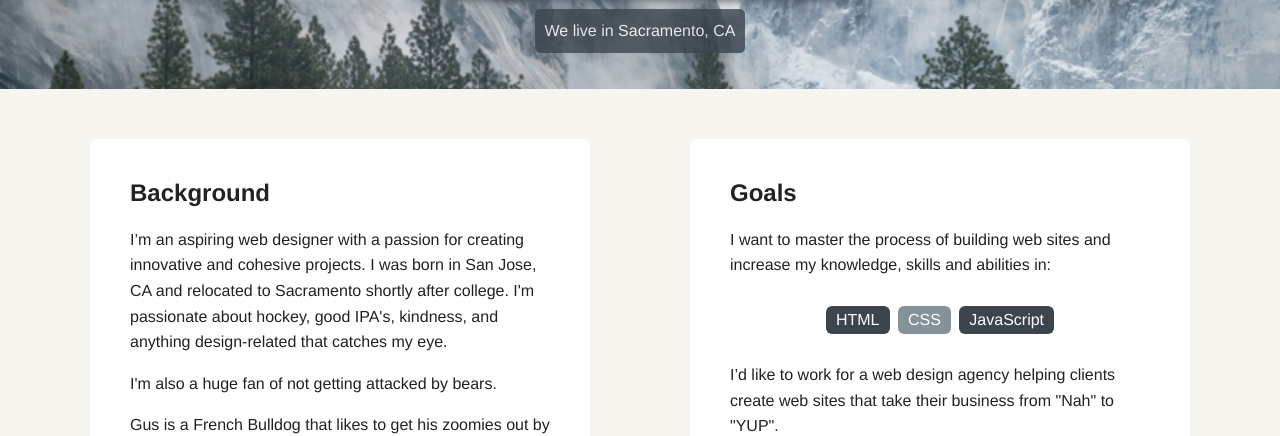
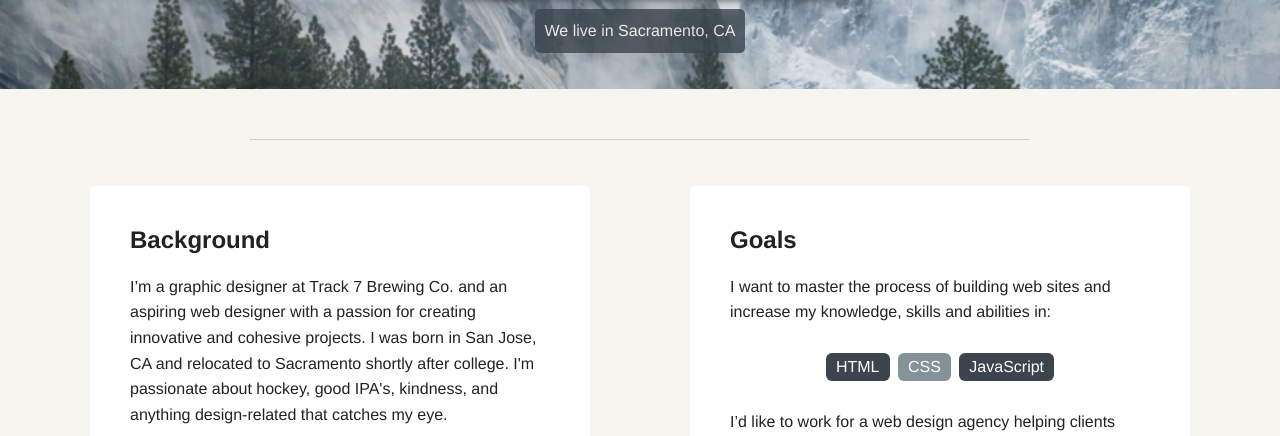
Before and after one commit to ethridgemitch/Techdegree-Project-1, a plain HTML site: page index.html in a window 1280 px wide. Shown: the part 381-817 px from the top of the page. Drawn offline with Linux system fonts and the light colour scheme; a web font is replaced by a local one.

Commit message:
Added Horizontal Lines + Edited Text

```diff
--- a/index.html
+++ b/index.html
@@ -22,10 +22,12 @@
       <p class="tag location">We live in Sacramento, CA</p>
     </header>
 
+<hr class=line>
+
     <main class="flex">
       <div class="card">
         <h2>Background</h2>
-        <p>I’m an aspiring web designer with a passion for creating innovative and cohesive projects. I was born in San Jose, CA and relocated to Sacramento shortly after college. I'm passionate about hockey, good IPA's, kindness, and anything design-related that catches my eye. </p>
+        <p>I’m a graphic designer at Track 7 Brewing Co. and an aspiring web designer with a passion for creating innovative and cohesive projects. I was born in San Jose, CA and relocated to Sacramento shortly after college. I'm passionate about hockey, good IPA's, kindness, and anything design-related that catches my eye. </p>
         <p>I'm also a huge fan of not getting attacked by bears.</p>
         <p>Gus is a French Bulldog that likes to get his zoomies out by running all over the yard. He also loves to nap and fart. Like, a lot.</p>
       </div>
--- a/moreaboutgus.css
+++ b/moreaboutgus.css
@@ -93,6 +93,16 @@ header .profile-image:hover {
   opacity: 0.8;
   box-shadow: 0px 0px 0px black;
 }
+
+.line {
+  color: white;
+  margin-top: 50px;
+  margin-left: 250px;
+  margin-right: 250px;
+  margin-bottom: -5px;
+  opacity: .4;
+}
+
 .card {
   margin: 30px;
   padding: 20px 40px 40px;
--- a/styles.css
+++ b/styles.css
@@ -93,6 +93,16 @@ header .profile-image:hover {
   opacity: 0.8;
   box-shadow: 0px 0px 0px black;
 }
+
+.line {
+  color: white;
+  margin-top: 50px;
+  margin-left: 250px;
+  margin-right: 250px;
+  margin-bottom: -5px;
+  opacity: .4;
+}
+
 .card {
   margin: 30px;
   padding: 20px 40px 40px;
```
Also changed, not shown: moreaboutgus.html (+2 -0 lines).
